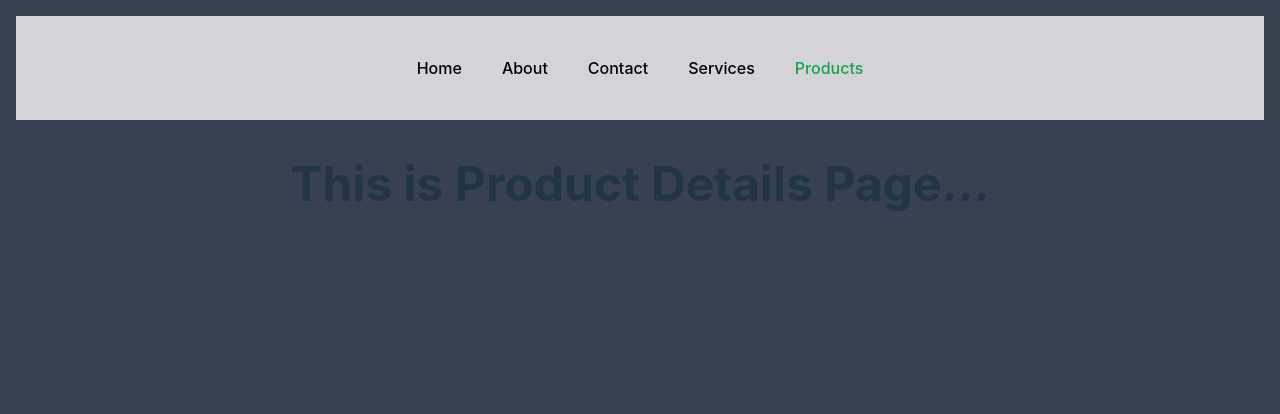
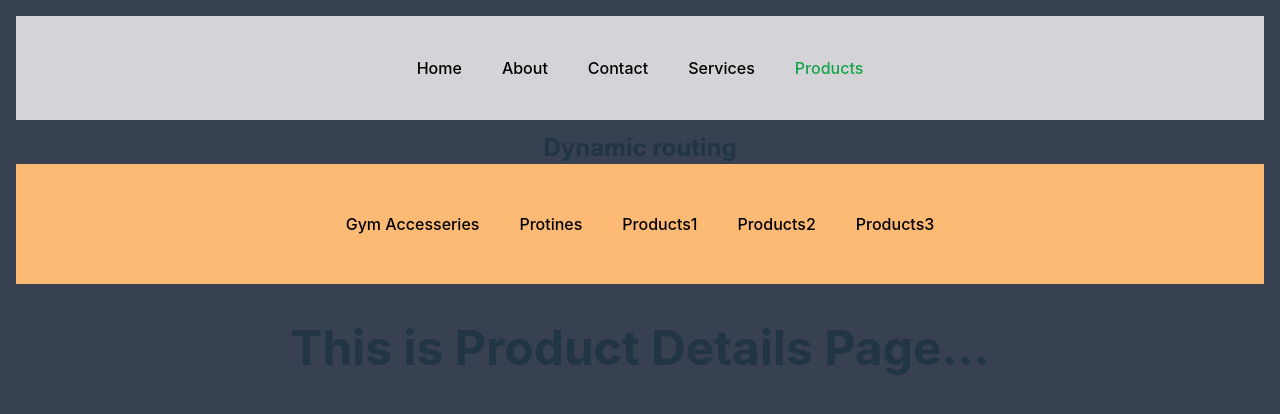
Before and after one commit to Siddharth-M-77/MERN12__REACT, a React (Vite) app: page /products/1 in a window 1280 px wide. Shown: the top 414 px of the page. Built offline with nearby package versions, Linux system fonts and the light colour scheme.

Commit message:
navigate & params & location & outlet hooks done

```diff
--- a/src/App.jsx
+++ b/src/App.jsx
@@ -18,8 +18,10 @@ const App = () => {
         <Route path="/about" element={<About />} />
         <Route path="/contact" element={<Contact />} />
         <Route path="/services" element={<Service />} />
-        <Route path="/products" element={<Product />} />
-        <Route path="/products/:id" element={<ProductDetails />} />
+        <Route path="/products" element={<Product />} >
+        <Route path="/products/:category" element={<ProductDetails />} />
+        </Route>
+
       </Routes>
     </div>
   );
--- a/src/components/Product.jsx
+++ b/src/components/Product.jsx
@@ -1,17 +1,18 @@
 import React from 'react'
-import { Link } from 'react-router-dom'
+import { Link, Outlet } from 'react-router-dom'
 
 const Product = () => {
   return (
     <div >
       <h1 className='text-2xl font-bold mt-3 text-center'>Dynamic routing</h1>
       <div className='p-10 flex items-center justify-center gap-6 bg-orange-300 text-black'>
-        <Link to={'/gym'} className='p-2 text-semibold'>Gym Accesseries</Link>
-        <Link to={'/protines'} className='p-2 text-semibold'  >Protines</Link>
-        <Link to={'/products/1'} className='p-2 text-semibold' >Products1</Link>
-        <Link to={'/products/2'} className='p-2 text-semibold'>Products2</Link>
-        <Link to={'/products/3'} className='p-2 text-semibold'>Products3</Link>
+        <Link to={'/products/gym'} className='p-2 text-semibold'>Gym Accesseries</Link>
+        <Link to={'/products/protines'} className='p-2 text-semibold'  >Protines</Link>
+        <Link to={'/products/products1'} className='p-2 text-semibold' >Products1</Link>
+        <Link to={'/products/products2'} className='p-2 text-semibold'>Products2</Link>
+        <Link to={'/products/product3'} className='p-2 text-semibold'>Products3</Link>
       </div>
+      <Outlet />
     </div>
   )
 }
--- a/src/components/ProductDetails.jsx
+++ b/src/components/ProductDetails.jsx
@@ -1,9 +1,13 @@
 import React from 'react'
+import { useNavigate, useParams } from 'react-router-dom'
 
 const ProductDetails = () => {
+  const navigate = useNavigate()
+  const params = useParams()
+  console.log(params)
   return (
     <div>
-    <h1 className='text-5xl font-bold text-center mt-10'>  This is Product Details Page...</h1>
+      <h1 className='text-5xl font-bold text-center mt-10'>  This is Product Details Page...</h1>
     </div>
   )
 }
```
